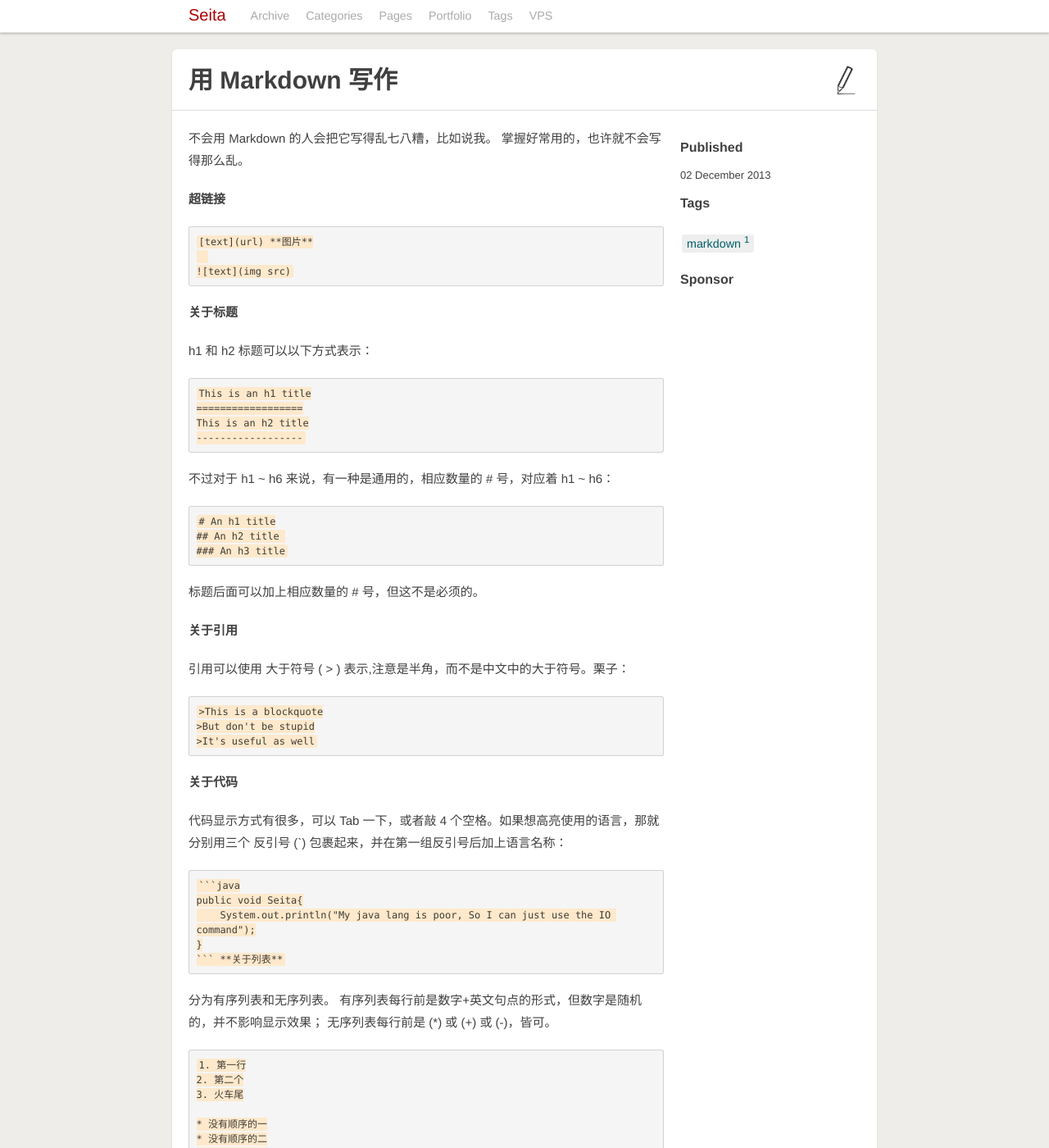
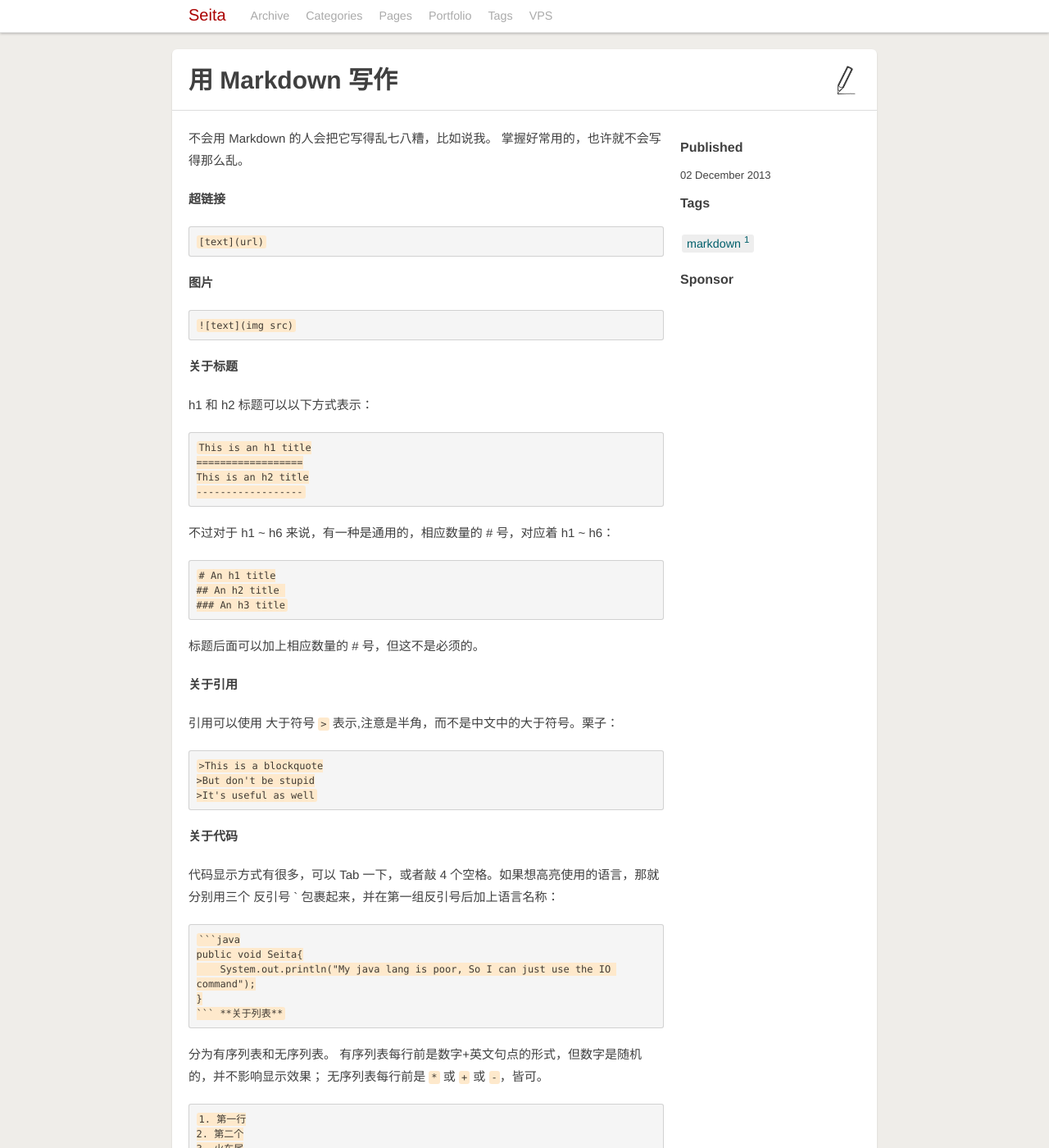
Before and after one commit to seitazen/seitazen.github.io, a Jekyll site: the page built from _posts/frontend/2013-12-2-writing-in-markdown.md, in a window 1280 px wide and 1400 px high. Shown: the whole window at 82% size. Built offline with Jekyll 4.4.1, drawn with Linux system fonts in a browser that asks for light colours; comment, search, counter and statistics services are not loaded.

````diff
--- a/_posts/frontend/2013-12-2-writing-in-markdown.md
+++ b/_posts/frontend/2013-12-2-writing-in-markdown.md
@@ -11,6 +11,7 @@ categories: frontend
 **超链接**
 
     [text](url)
+
 **图片**
 
     ![text](img src)
@@ -34,7 +35,7 @@ h1 和 h2 标题可以以下方式表示：
 
 **关于引用**
 
-引用可以使用 大于符号 ( > ) 表示,注意是半角，而不是中文中的大于符号。栗子：
+引用可以使用 大于符号 ```>``` 表示,注意是半角，而不是中文中的大于符号。栗子：
 
 	>This is a blockquote
     >But don't be stupid
@@ -42,7 +43,7 @@ h1 和 h2 标题可以以下方式表示：
 
 **关于代码**
 
-代码显示方式有很多，可以 Tab 一下，或者敲 4 个空格。如果想高亮使用的语言，那就分别用三个 反引号 (`) 包裹起来，并在第一组反引号后加上语言名称：
+代码显示方式有很多，可以 Tab 一下，或者敲 4 个空格。如果想高亮使用的语言，那就分别用三个 反引号 \` 包裹起来，并在第一组反引号后加上语言名称：
 
 	```java
     public void Seita{
@@ -53,7 +54,7 @@ h1 和 h2 标题可以以下方式表示：
 
 分为有序列表和无序列表。
 有序列表每行前是数字+英文句点的形式，但数字是随机的，并不影响显示效果；
-无序列表每行前是 (*) 或 (+) 或 (-)，皆可。
+无序列表每行前是 ```*``` 或 ```+``` 或 ```-```，皆可。
 
 	1. 第一行
     2. 第二个
````
